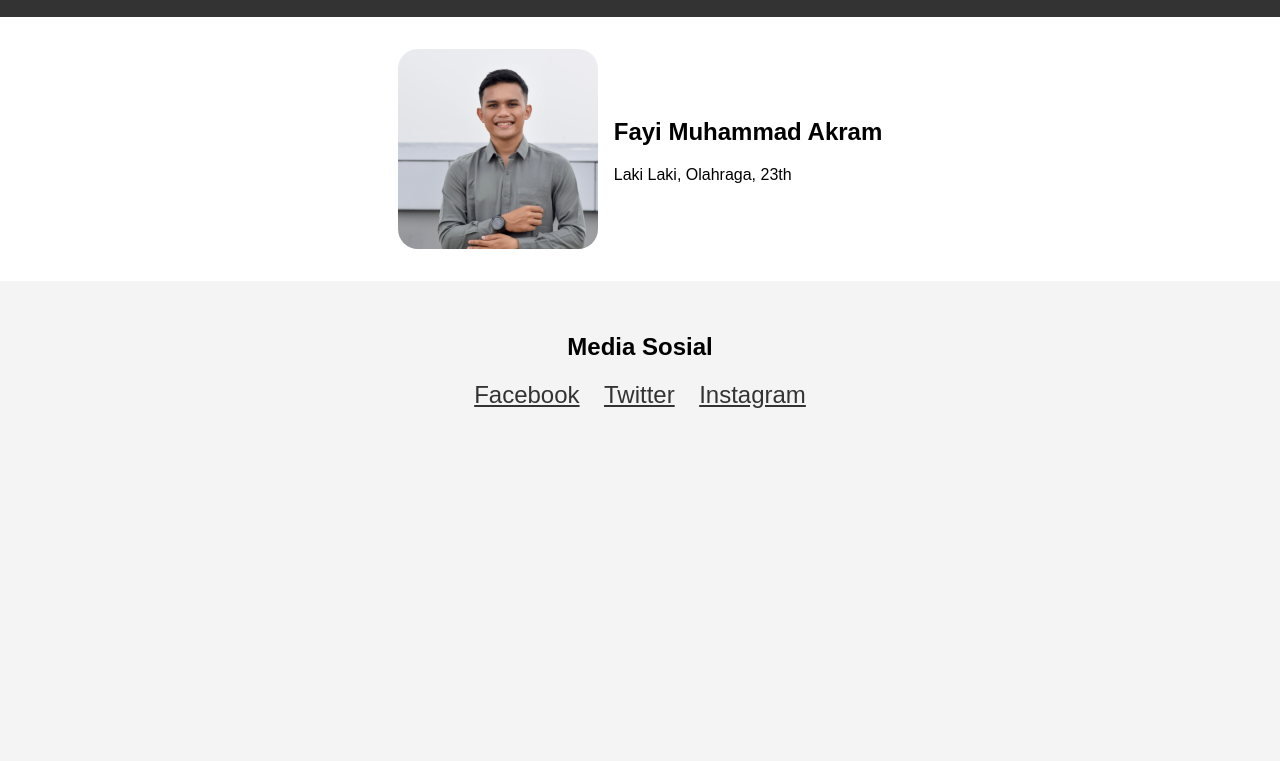
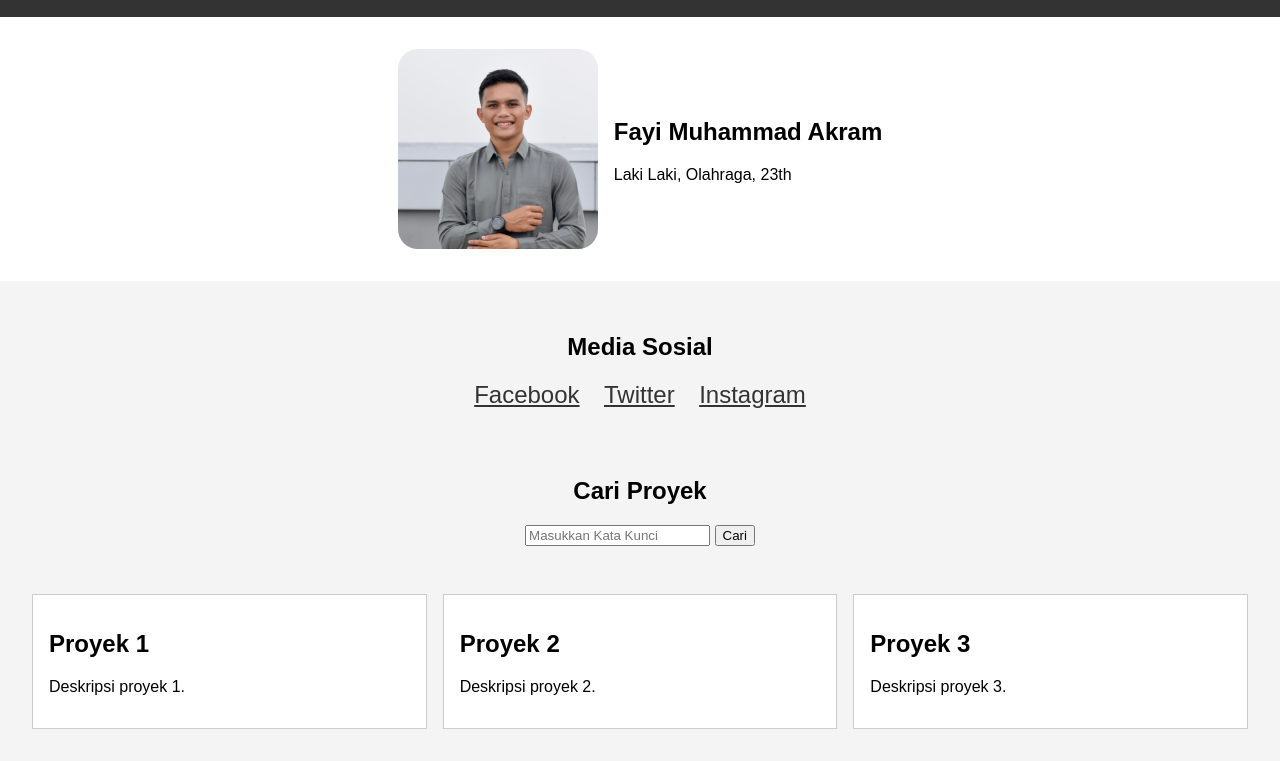
Before and after one commit to fayiakram/my-portofolio, a plain HTML site: page index.html in a window 1280 px wide. Shown: the part 95-856 px from the top of the page. Before the commit the page ends 800 px from the top, so only its background shows below. Drawn offline with Linux system fonts and the light colour scheme.

Commit message:
#3 feature/portofolio telah dikerjakan

```diff
--- a/assets/css/style.css
+++ b/assets/css/style.css
@@ -57,3 +57,9 @@ header {
     color: #333;
     font-size: 1.5em;
 }
+
+.search-form {
+    text-align: center;
+    padding: 1em;
+    background-color: #f4f4f4;
+}
--- /dev/null
+++ b/assets/js/index.js
@@ -0,0 +1,37 @@
+const portofolioData = [
+    { title: "Proyek 1", description: "Deskripsi proyek 1." },
+    { title: "Proyek 2", description: "Deskripsi proyek 2." },
+    { title: "Proyek 3", description: "Deskripsi proyek 3." }
+]
+
+const portofolioContainer = document.getElementById("portofolioContainer");
+
+portofolioData.forEach(project => {
+    const projectItem = document.createElement("div");
+    projectItem.className = "item";
+    projectItem.innerHTML = `
+    <h2>${project.title}</h2>
+    <p>${project.description}</p>`;
+    portofolioContainer.appendChild(projectItem);
+})
+
+// section Form Search
+const form = document.querySelector('form');
+const items = document.querySelectorAll('.item');
+
+form.addEventListener('submit', function (e) {
+    e.preventDefault();
+
+    const searchTerm = form.search.value.toLowerCase();
+
+    items.forEach(item => {
+        const projectTitle = item.querySelector('h2').textContent.toLowerCase();
+        const projectDescription = item.querySelector('p').textContent.toLowerCase();
+
+        if (projectTitle.includes(searchTerm) || projectDescription.includes(searchTerm)) {
+            item.style.display = 'block';
+        } else {
+            item.style.display = 'none';
+        }
+    })
+})
--- a/index.html
+++ b/index.html
@@ -27,6 +27,19 @@
         <a href="https://www.Twitter.com/">Twitter</a>
         <a href="https://www.Instagram.com/">Instagram</a>
     </section>
+    <!-- section portofolio -->
+    <section class="search-form">
+        <h2>Cari Proyek</h2>
+        <form action="#">
+            <input type="text" name="search" placeholder="Masukkan Kata Kunci">
+            <button type="submit">Cari</button>
+        </form>
+    </section>
+    <div class="container" id="portofolioContainer">
+        <!-- list portofolio akan ditambahkan oleh javascript disini -->
+    </div>
 </body>
 
+<script src="./assets/js/index.js"></script>
+
 </html>
```
